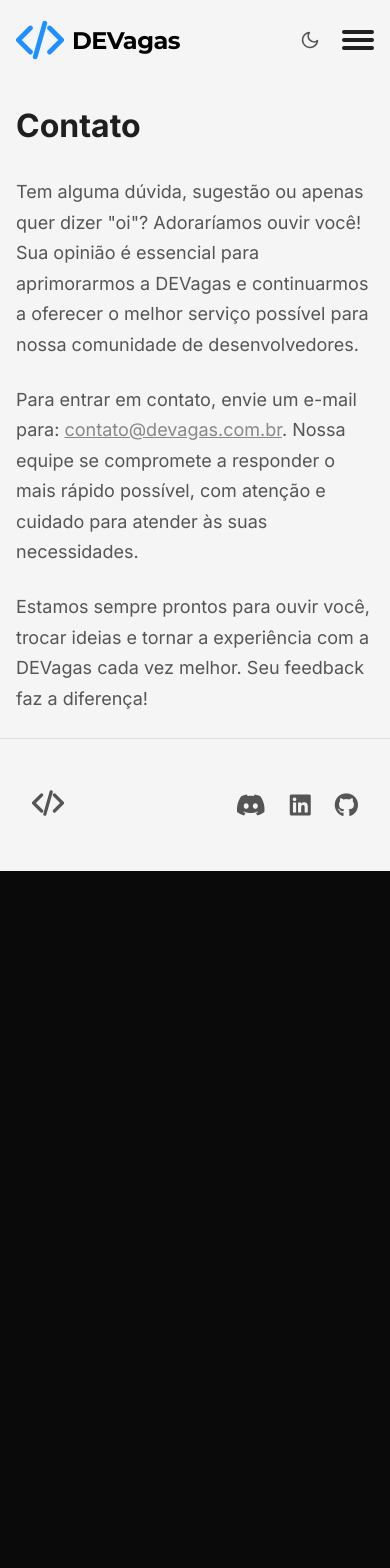
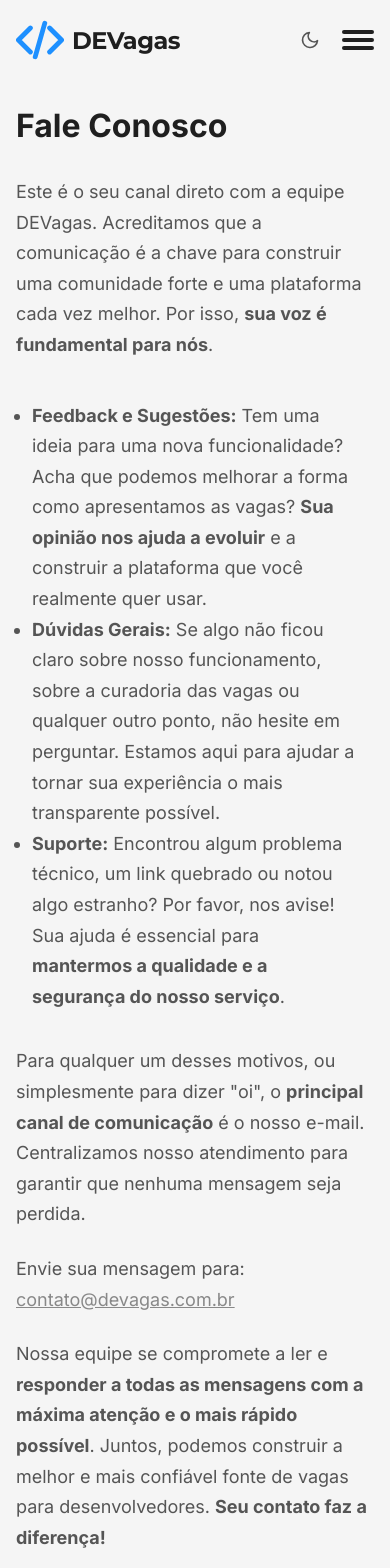
Before and after one commit to caiolucasbittencourt/devagas, a React (Vite) app: page /contato in a window 390 px wide. Shown: the top 1568 px of the page. Before the commit the page ends 871 px from the top, so only its background shows below. Built offline with nearby package versions, Linux system fonts and the light colour scheme.

Commit message:
fix: mobile responsiveness of hamburger menu

```diff
--- a/src/components/Header.tsx
+++ b/src/components/Header.tsx
@@ -53,8 +53,8 @@
 
       <nav className={`nav ${isMenuOpen ? 'is-open' : ''}`} role="navigation" aria-label="Navegação principal">
         <Link to="/sobre" onClick={toggleMenu}>Sobre nós</Link>
-        <Link to="/contato" onClick={toggleMenu}>Contato</Link>
-        <Link to="/parceiro" onClick={toggleMenu}>Seja um parceiro</Link>
+        <Link to="/contato" onClick={toggleMenu}>Fale conosco</Link>
+        <Link to="/parceiro" onClick={toggleMenu}>Seja parceiro</Link>
       </nav>
     </header>
   );
--- a/src/index.css
+++ b/src/index.css
@@ -12,13 +12,13 @@
   --text-primary: #eaeaea;
   --text-secondary: #a0a0a0;
   --text-muted: #777;
-  --text-logo: #ffffff;
+  --text-logo: #eaeaea;
   --card-bg: #141414;
   --border-color: #282828;
   --border-strong: #333;
   --accent-color: #1e90ff;
   --accent-color-darker: #187bcd;
-  --button-text-color: #ffffff;
+  --button-text-color: #eaeaea;
   --nav-bg: #111;
   --hamburger-line: #eaeaea;
 }
@@ -28,13 +28,13 @@
   --text-primary: #1f1f1f;
   --text-secondary: #555555;
   --text-muted: #888888;
-  --text-logo: #000000;
+  --text-logo: #1f1f1f;
   --card-bg: #ffffff;
   --border-color: #e0e0e0;
   --border-strong: #cccccc;
   --accent-color: #1e90ff;
   --accent-color-darker: #187bcd;
-  --button-text-color: #ffffff;
+  --button-text-color: #eaeaea;
   --nav-bg: #fdfdfd;
   --hamburger-line: #1f1f1f;
 }
@@ -221,7 +221,6 @@
 .main {
   max-width: 1200px;
   margin: 4rem auto;
-  padding: 2rem;
   flex-grow: 1;
 }
 
@@ -236,7 +235,6 @@
 }
 .hero-text h1 {
   font-size: 3rem;
-  margin-bottom: 2rem;
   line-height: 1.2;
   color: var(--text-primary);
 }
@@ -244,7 +242,6 @@
   font-size: 1.125rem;
   color: var(--text-secondary);
   line-height: 1.7;
-  margin-bottom: 1.5rem;
 }
 .hero-text p:last-of-type {
   margin-bottom: 0;
@@ -374,7 +371,7 @@
 }
 
 .page-content {
-  max-width: 800px;
+  max-width: 1200px;
   margin: 0 auto;
   padding: 0 1rem;
 }
@@ -398,9 +395,16 @@
   margin-bottom: 1.5rem;
   text-align: left;
 }
+.page-content ul {
+  padding: 1rem;
+}
+.page-content ul li {
+  color: var(--text-secondary);
+  font-size: 1.125rem;
+  line-height: 1.7;
+}
 .page-content strong {
-  color: var(--text-primary);
-  font-weight: 600;
+  color: var(--text-secondary);
 }
 .page-content a {
   color: var(--text-muted);
--- a/src/pages/About.tsx
+++ b/src/pages/About.tsx
@@ -5,32 +5,49 @@
     <section className="page-content">
       <h1>Sobre nós</h1>
       <p>
-        A DEVagas nasceu da necessidade de simplificar a busca por oportunidades
-        na área de tecnologia. Entendemos a frustração de passar horas em sites
-        de emprego, navegando por vagas irrelevantes e desatualizadas. Nossa
-        missão é transformar essa experiência, entregando um compilado de vagas
-        de alta qualidade diretamente na sua caixa de entrada, de forma gratuita
-        e sem spam.
+        A DEVagas nasceu da necessidade de{" "}
+        <strong>
+          simplificar a busca por oportunidades na área de tecnologia
+        </strong>
+        . Entendemos a frustração de passar horas em sites de emprego, navegando
+        por vagas irrelevantes e desatualizadas. Nossa missão é transformar essa
+        experiência, entregando um{" "}
+        <strong>
+          compilado de vagas de alta qualidade diretamente na sua caixa de
+          entrada
+        </strong>
+        , de forma <strong>gratuita e sem spam</strong>.
       </p>
       <p>
         Nosso time é composto por desenvolvedores apaixonados que sabem
-        exatamente o que outros desenvolvedores procuram. Filtramos e curamos as
-        melhores oportunidades do mercado, de startups a grandes corporações,
-        para que você possa focar no que realmente importa: sua carreira e seu
-        desenvolvimento.
+        exatamente o que outros desenvolvedores procuram.{" "}
+        <strong>
+          Filtramos e curamos as melhores oportunidades do mercado
+        </strong>
+        , de startups a grandes corporações, para que você possa{" "}
+        <strong>
+          focar no que realmente importa: sua carreira e seu desenvolvimento
+        </strong>
+        .
       </p>
       <p>
         Levamos sua privacidade muito a sério. Os e-mails que você nos fornece
-        são utilizados exclusivamente para enviar as oportunidades selecionadas
-        e nunca serão compartilhados com terceiros. Trabalhamos para garantir
-        que sua experiência seja segura, confiável e totalmente livre de
-        anúncios indesejados.
+        são utilizados{" "}
+        <strong>
+          exclusivamente para enviar as oportunidades selecionadas
+        </strong>{" "}
+        e <strong>nunca serão compartilhados com terceiros</strong>. Trabalhamos
+        para garantir que sua experiência seja{" "}
+        <strong>
+          segura, confiável e totalmente livre de anúncios indesejados
+        </strong>
+        .
       </p>
       <p>
-        Acreditamos que a busca por um novo emprego deve ser eficiente,
-        agradável e segura. Junte-se a nós e descubra um jeito mais inteligente
-        de encontrar a sua próxima grande oportunidade, com a confiança de que
-        seus dados estão protegidos.
+        Acreditamos que a busca por um novo emprego deve ser{" "}
+        <strong>eficiente, agradável e segura</strong>. Junte-se a nós e
+        descubra um jeito mais inteligente de encontrar a sua próxima grande
+        oportunidade, com a confiança de que seus dados estão protegidos.
       </p>
     </section>
   );
--- a/src/pages/Contact.tsx
+++ b/src/pages/Contact.tsx
@@ -3,22 +3,55 @@
 const Contact: React.FC = () => {
   return (
     <section className="page-content">
-      <h1>Contato</h1>
+      <h1>Fale Conosco</h1>
       <p>
-        Tem alguma dúvida, sugestão ou apenas quer dizer "oi"? Adoraríamos ouvir
-        você! Sua opinião é essencial para aprimorarmos a DEVagas e continuarmos
-        a oferecer o melhor serviço possível para nossa comunidade de
-        desenvolvedores.
+        Este é o seu canal direto com a equipe DEVagas. Acreditamos que a
+        comunicação é a chave para construir uma comunidade forte e uma
+        plataforma cada vez melhor. Por isso,{" "}
+        <strong>sua voz é fundamental para nós</strong>.
       </p>
+
+      <ul>
+        <li>
+          <strong>Feedback e Sugestões:</strong> Tem uma ideia para uma nova
+          funcionalidade? Acha que podemos melhorar a forma como apresentamos as
+          vagas? <strong>Sua opinião nos ajuda a evoluir</strong> e a construir
+          a plataforma que você realmente quer usar.
+        </li>
+        <li>
+          <strong>Dúvidas Gerais:</strong> Se algo não ficou claro sobre nosso
+          funcionamento, sobre a curadoria das vagas ou qualquer outro ponto,
+          não hesite em perguntar. Estamos aqui para ajudar a tornar sua
+          experiência o mais transparente possível.
+        </li>
+        <li>
+          <strong>Suporte:</strong> Encontrou algum problema técnico, um link
+          quebrado ou notou algo estranho? Por favor, nos avise! Sua ajuda é
+          essencial para{" "}
+          <strong>mantermos a qualidade e a segurança do nosso serviço</strong>.
+        </li>
+      </ul>
+
       <p>
-        Para entrar em contato, envie um e-mail para:{" "}
-        <a href="mailto:contato@devagas.com.br">contato@devagas.com.br</a>.
-        Nossa equipe se compromete a responder o mais rápido possível, com
-        atenção e cuidado para atender às suas necessidades.
+        Para qualquer um desses motivos, ou simplesmente para dizer "oi", o{" "}
+        <strong>principal canal de comunicação</strong> é o nosso e-mail.
+        Centralizamos nosso atendimento para garantir que nenhuma mensagem seja
+        perdida.
       </p>
+
       <p>
-        Estamos sempre prontos para ouvir você, trocar ideias e tornar a
-        experiência com a DEVagas cada vez melhor. Seu feedback faz a diferença!
+        Envie sua mensagem para:{" "}
+        <a href="mailto:contato@devagas.com.br">contato@devagas.com.br</a>
+      </p>
+
+      <p>
+        Nossa equipe se compromete a ler e{" "}
+        <strong>
+          responder a todas as mensagens com a máxima atenção e o mais rápido
+          possível
+        </strong>
+        . Juntos, podemos construir a melhor e mais confiável fonte de vagas
+        para desenvolvedores. <strong>Seu contato faz a diferença!</strong>
       </p>
     </section>
   );
--- a/src/pages/Partner.tsx
+++ b/src/pages/Partner.tsx
@@ -5,30 +5,35 @@
     <section className="page-content">
       <h1>Seja um parceiro</h1>
       <p>
-        Se sua empresa está em busca de talentos de alta qualidade na área de
-        tecnologia, a DEVagas é o lugar certo para você! Nossa comunidade é
-        formada por profissionais engajados, capacitados e em busca de novas
-        oportunidades de crescimento.
+        Se sua empresa está em busca de{" "}
+        <strong>talentos de alta qualidade na área de tecnologia</strong>, a
+        DEVagas é o lugar certo para você! Nossa comunidade é formada por{" "}
+        <strong>profissionais engajados, capacitados</strong> e em busca de
+        novas oportunidades de crescimento.
       </p>
       <p>
-        Ao anunciar suas vagas conosco, você garante que elas cheguem a uma
-        audiência altamente qualificada, aumentando significativamente as
-        chances de encontrar o candidato ideal. Trabalhamos para que o processo
-        seja simples, direto e eficiente, conectando empresas e talentos de
-        forma estratégica.
+        Ao anunciar suas vagas conosco, você garante que elas cheguem a uma{" "}
+        <strong>audiência altamente qualificada</strong>, aumentando
+        significativamente as chances de{" "}
+        <strong>encontrar o candidato ideal</strong>. Trabalhamos para que o
+        processo seja <strong>simples, direto e eficiente</strong>, conectando
+        empresas e talentos de forma estratégica.
       </p>
       <p>
-        Nossas parcerias vão além da divulgação de vagas: oferecemos suporte,
-        orientação e soluções personalizadas para atender às necessidades
-        específicas da sua empresa, seja você uma startup em crescimento ou uma
-        grande corporação.
+        Nossas parcerias vão além da divulgação de vagas: oferecemos{" "}
+        <strong>suporte, orientação e soluções personalizadas</strong> para
+        atender às necessidades específicas da sua empresa, seja você uma
+        startup em crescimento ou uma grande corporação.
       </p>
       <p>
         Para saber mais sobre como anunciar suas vagas e conhecer nossas opções
         de parceria, envie um e-mail para:{" "}
         <a href="mailto:parceiros@devagas.com.br">parceiros@devagas.com.br</a>.
-        Estamos ansiosos para construir uma parceria de sucesso e ajudar sua
-        empresa a encontrar os melhores talentos do mercado.
+        Estamos ansiosos para construir uma parceria de sucesso e{" "}
+        <strong>
+          ajudar sua empresa a encontrar os melhores talentos do mercado
+        </strong>
+        .
       </p>
     </section>
   );
```
